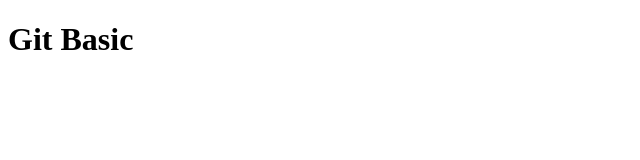
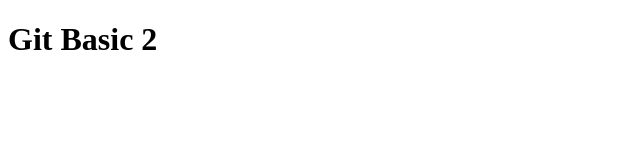
Before and after one commit to Rukaiya66/git-basic, a plain HTML site: page index.html in a window 1280 px wide. Shown: the full height of the page, 0-640 px from the left. Drawn offline with Linux system fonts and the light colour scheme.

Commit message:
updated file

```diff
--- a/index.html
+++ b/index.html
@@ -6,6 +6,6 @@
     <title>Document</title>
 </head>
 <body>
-    <h1> Git Basic</h1>
+    <h1> Git Basic 2</h1>
 </body>
 </html>
```
